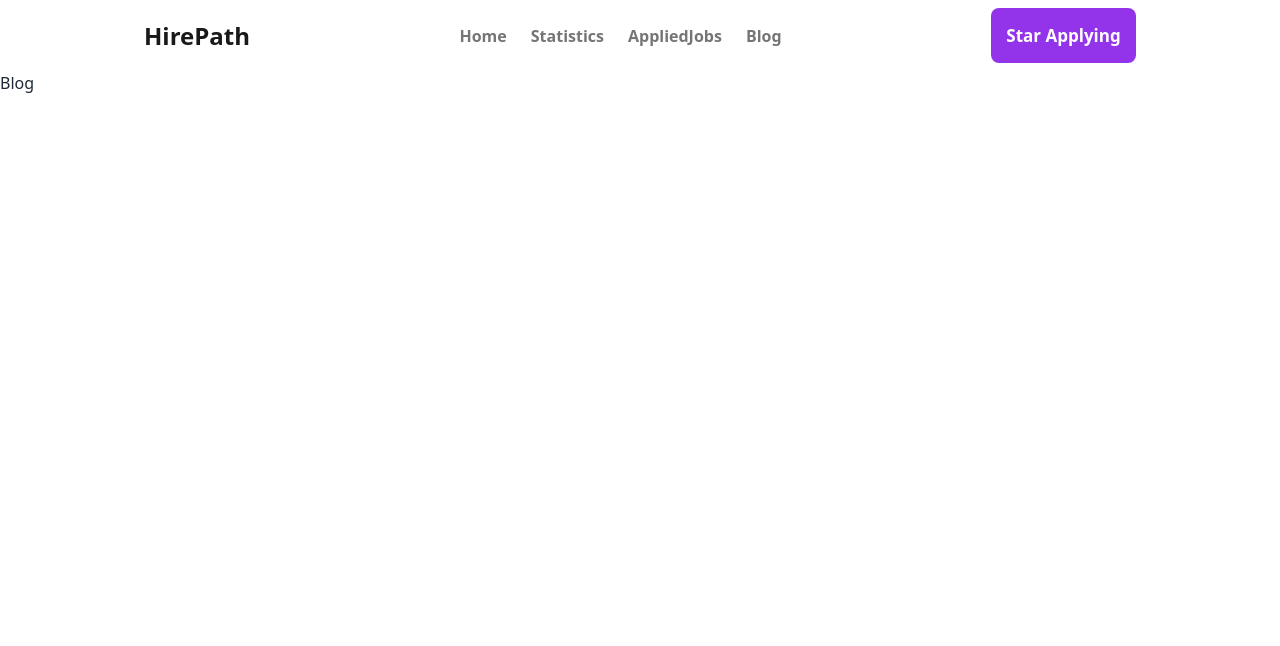
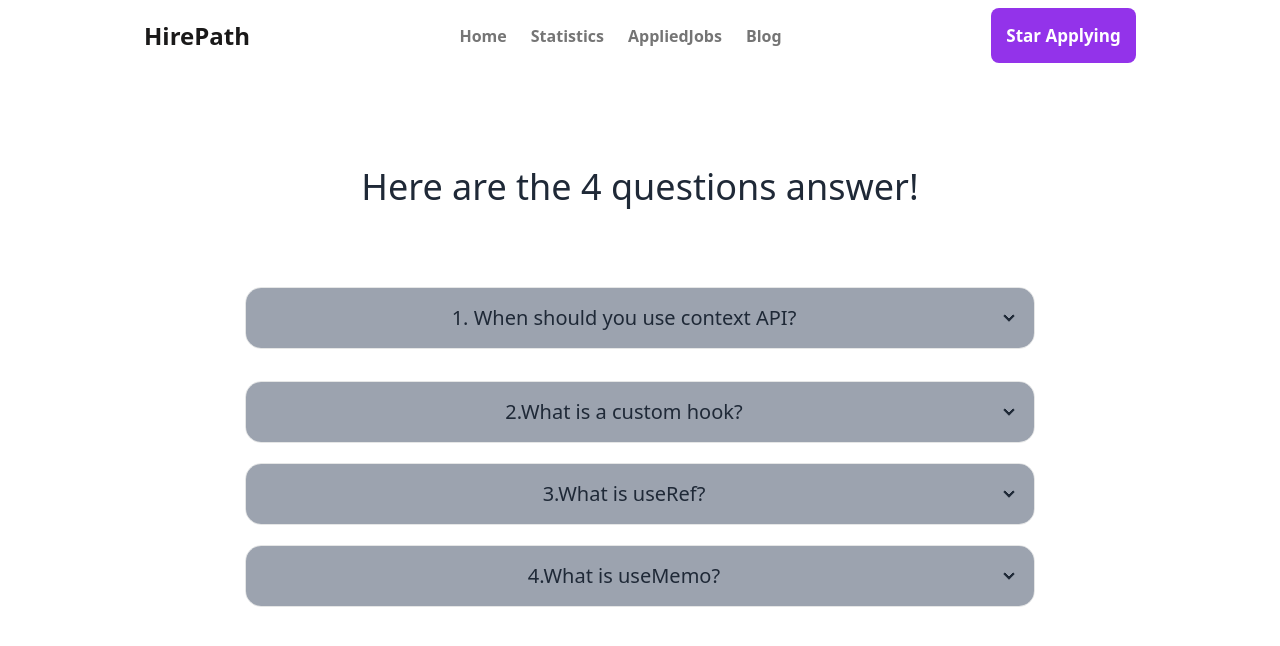
Before and after one commit to mahdee18/hire-path, a React (Vite) app: page /blog in a window 1280 px wide. Shown: the top 646 px of the page. Built offline with nearby package versions, Linux system fonts and the light colour scheme.

Commit message:
Blog page updated

```diff
--- a/src/components/Blog/Blog.jsx
+++ b/src/components/Blog/Blog.jsx
@@ -3,7 +3,44 @@ import React from 'react';
 const Blog = () => {
     return (
         <div>
-            Blog
+            <div>
+                <div className='p-12 text-center'>
+                    <h1 className='py-12 text-4xl font-sans'>Here are the 4 questions answer!</h1>
+                    <div tabIndex={0} className="mx-auto collapse collapse-arrow border border-base-300 bg-base-100 rounded-box sm:w-1/2 lg:w-2/3 my-8">
+                        <div className="collapse-title text-xl font-medium bg-gray-400">
+                            1. When should you use context API?
+                        </div>
+                        <div className="collapse-content text-sm sm:text-base ">
+                            <p className='py-5'>Context API in React should be used when you need to share data or state across multiple components in a tree-like structure, without having to pass the data down through props. It simplifies the process of passing data between components and helps to avoid "prop drilling."</p>
+                        </div>
+                    </div>
+                    <div tabIndex={0} className="mx-auto collapse collapse-arrow border border-base-300 bg-base-100 rounded-box sm:w-1/2 lg:w-2/3 my-5">
+                        <div className="collapse-title text-xl font-medium bg-gray-400">
+                            2.What is a custom hook?
+                        </div>
+                        <div className="collapse-content text-sm sm:text-base ">
+                            <p className='py-5'>A custom hook is a JavaScript function that uses one or more built-in hooks and can be used to encapsulate and reuse stateful logic in React components. Custom hooks are a way to share functionality among components without repeating code, similar to how regular functions are used to share logic among different parts of an application. They allow developers to extract commonly used logic from components and create reusable and composable hooks.</p>
+                        </div>
+                    </div>
+                    <div tabIndex={0} className="mx-auto collapse collapse-arrow border border-base-300 bg-base-100 rounded-box sm:w-1/2 lg:w-2/3 my-5">
+                        <div className="collapse-title text-xl font-medium bg-gray-400">
+                            3.What is useRef?
+                        </div>
+                        <div className="collapse-content text-sm sm:text-base ">
+                            <p className='py-5'><strong>useRef:</strong> is a hook in React that creates a reference to a mutable value which persists for the entire lifecycle of the component. It is often used to access or modify the properties of a DOM element, to store a value that should persist between renders, or to create a reference to a child component.</p>
+                        </div>
+                    </div>
+                    <div tabIndex={0} className="mx-auto collapse collapse-arrow border border-base-300 bg-base-100 rounded-box sm:w-1/2 lg:w-2/3 my-5">
+                        <div className="collapse-title text-xl font-medium bg-gray-400">
+                            4.What is useMemo?
+                        </div>
+                        <div className="collapse-content text-sm sm:text-base ">
+                            <p className='py-5'><strong>useMemo:</strong> is a React hook that is used to memoize the result of a function so that it is only recomputed when its dependencies have changed. It is used to optimize the performance of the application by preventing unnecessary re-renders. When a component renders, all of its functions and variables are re-evaluated, which can be a costly operation. By using useMemo, we can memoize the result of a function so that it is only re-evaluated when its dependencies change. This can be especially useful for expensive computations or when dealing with large data sets. </p>
+                        </div>
+                    </div>
+
+                </div>
+            </div>
         </div>
     );
 };
--- a/src/components/FeaturedJob/FeaturedJob.jsx
+++ b/src/components/FeaturedJob/FeaturedJob.jsx
@@ -29,7 +29,7 @@ const FeaturedJob = () => {
                 </div>
                 {!showAll && (
                     <div className='text-center py-12'>
-                        <button className='btn btn-primary' onClick={() => setShowAll(true)}>
+                        <button className='btn btn-primary bg-purple-700 border-0' onClick={() => setShowAll(true)}>
                             See All jobs
                         </button>
                     </div>
```
